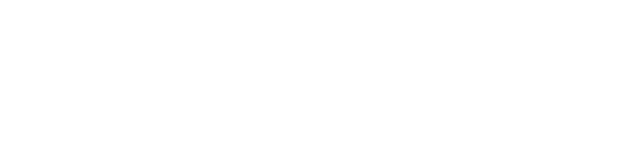
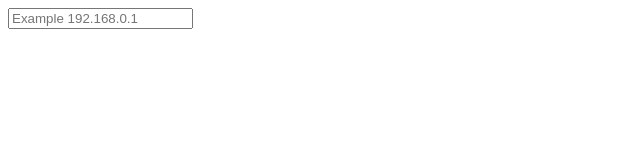
Before and after one commit to fdvmoreira/ipv4-calculator, a plain HTML site: page index.html in a window 1280 px wide. Shown: the whole page, without its empty margins (0-640 px from the left). Drawn offline with Linux system fonts and the light colour scheme.

```diff
--- a/index.html
+++ b/index.html
@@ -5,7 +5,7 @@
     <meta charset="UTF-8">
     <meta http-equiv="X-UA-Compatible" content="IE=edge">
     <meta name="viewport" content="width=device-width, initial-scale=1.0">
-    <title>IPv4 Calculator</title>
+    <title>IPv4 Subnet Calculator</title>
     <!-- scripts -->
     <script type="module" src="js/app.js" defer></script>
     <!-- styles -->
@@ -13,7 +13,11 @@
 </head>
 
 <body>
-
+    <main class="container">
+        <form action="#">
+            <input type="text" name="" id="" placeholder="Example 192.168.0.1">
+        </form>
+    </main>
 </body>
 
 </html>
```
Also changed, not shown: README.md.
